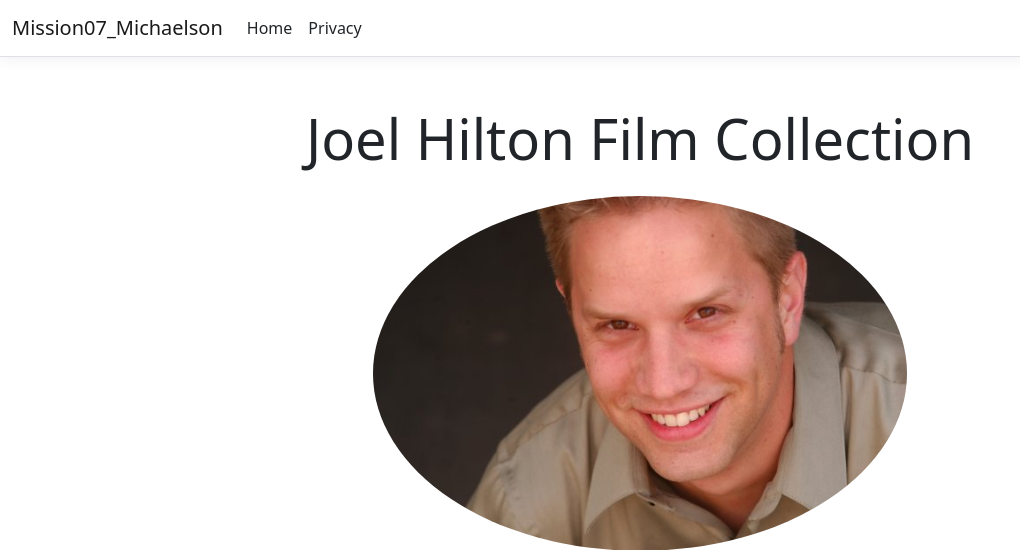
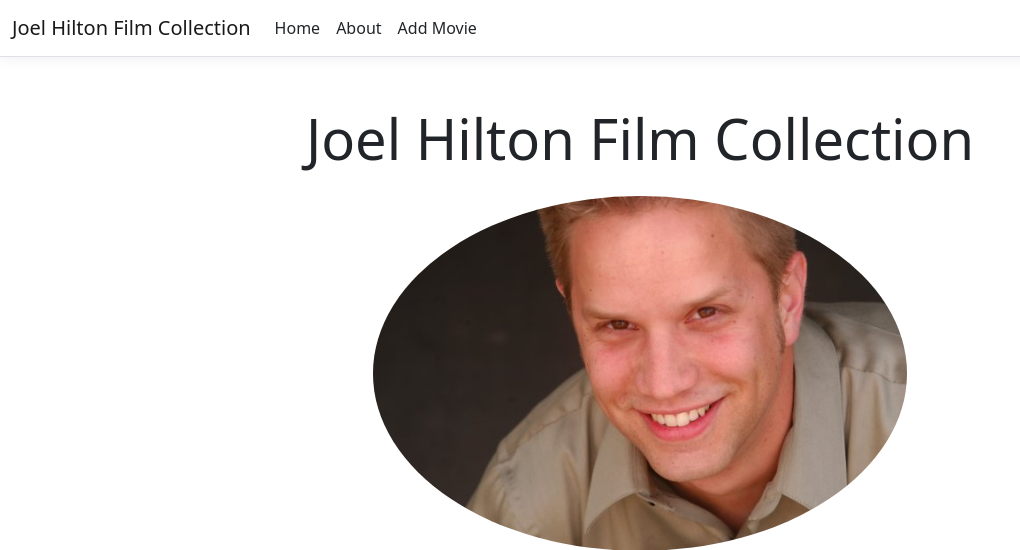
Before and after one commit to joshsonofmichael/Mission07_Michaelson, an ASP.NET Core app: page / in a window 1280 px wide. Shown: the top 550 px of the page, without its empty margins (0-1020 px from the left). Run offline with ASP.NET Core 8, Linux system fonts and the light colour scheme; style sheets or scripts are compiled from the project's sources.

Commit message:
Copied layout and favicon

```diff
--- a/Mission07_Michaelson/Views/Shared/_Layout.cshtml
+++ b/Mission07_Michaelson/Views/Shared/_Layout.cshtml
@@ -6,13 +6,13 @@
     <title>@ViewData["Title"] - Mission07_Michaelson</title>
     <link rel="stylesheet" href="~/lib/bootstrap/dist/css/bootstrap.min.css" />
     <link rel="stylesheet" href="~/css/site.css" asp-append-version="true" />
-    <link rel="stylesheet" href="~/Mission07_Michaelson.styles.css" asp-append-version="true" />
+    <link rel="stylesheet" href="~/Mission06_Michaelson.styles.css" asp-append-version="true" />
 </head>
 <body>
     <header>
         <nav class="navbar navbar-expand-sm navbar-toggleable-sm navbar-light bg-white border-bottom box-shadow mb-3">
             <div class="container-fluid">
-                <a class="navbar-brand" asp-area="" asp-controller="Home" asp-action="Index">Mission07_Michaelson</a>
+                <a class="navbar-brand" asp-area="" asp-controller="Home" asp-action="Index">Joel Hilton Film Collection</a>
                 <button class="navbar-toggler" type="button" data-bs-toggle="collapse" data-bs-target=".navbar-collapse" aria-controls="navbarSupportedContent"
                         aria-expanded="false" aria-label="Toggle navigation">
                     <span class="navbar-toggler-icon"></span>
@@ -23,7 +23,10 @@
                             <a class="nav-link text-dark" asp-area="" asp-controller="Home" asp-action="Index">Home</a>
                         </li>
                         <li class="nav-item">
-                            <a class="nav-link text-dark" asp-area="" asp-controller="Home" asp-action="Privacy">Privacy</a>
+                            <a class="nav-link text-dark" asp-area="" asp-controller="Home" asp-action="AboutJoel">About</a>
+                        </li>
+                        <li class="nav-item">
+                            <a class="nav-link text-dark" asp-area="" asp-controller="Home" asp-action="AddMovie">Add Movie</a>
                         </li>
                     </ul>
                 </div>
```
Also changed, not shown: Mission07_Michaelson/wwwroot/favicon.ico, 9 other files.
